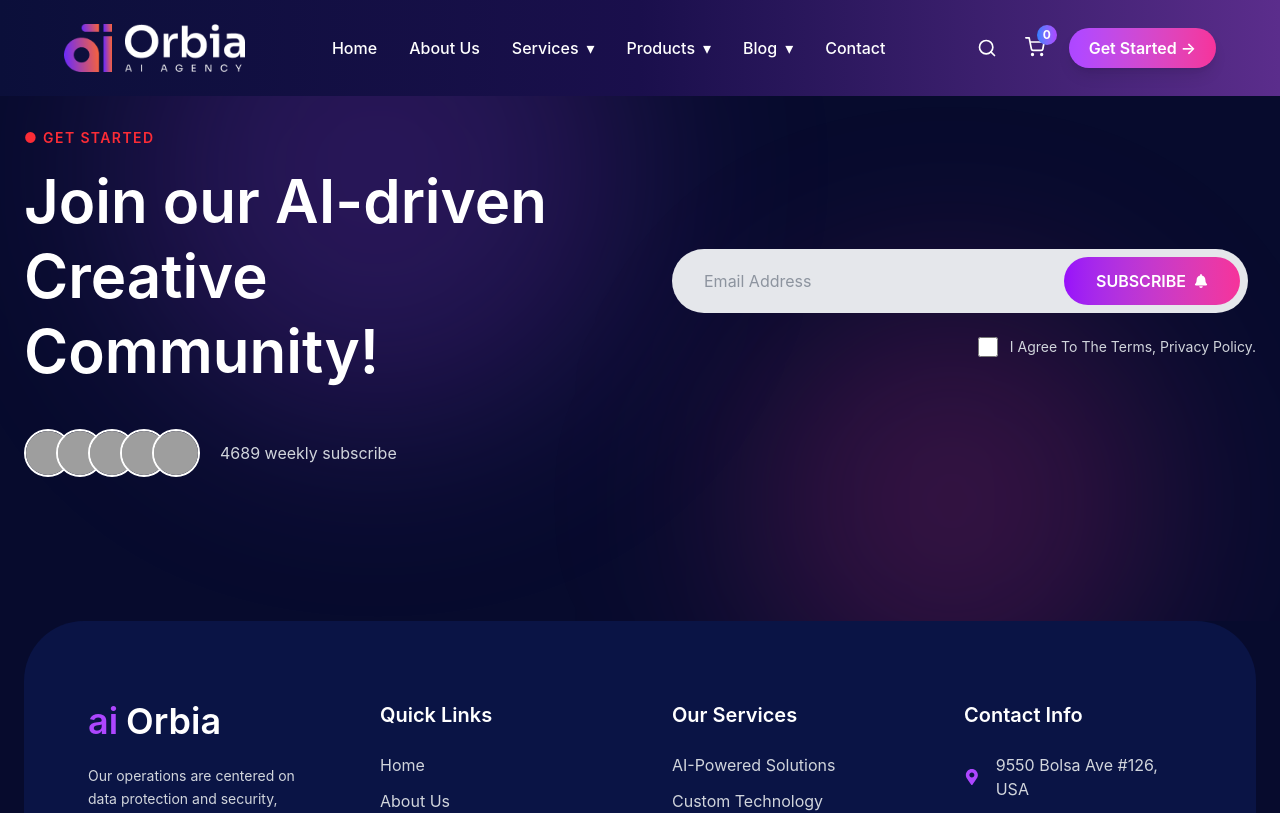
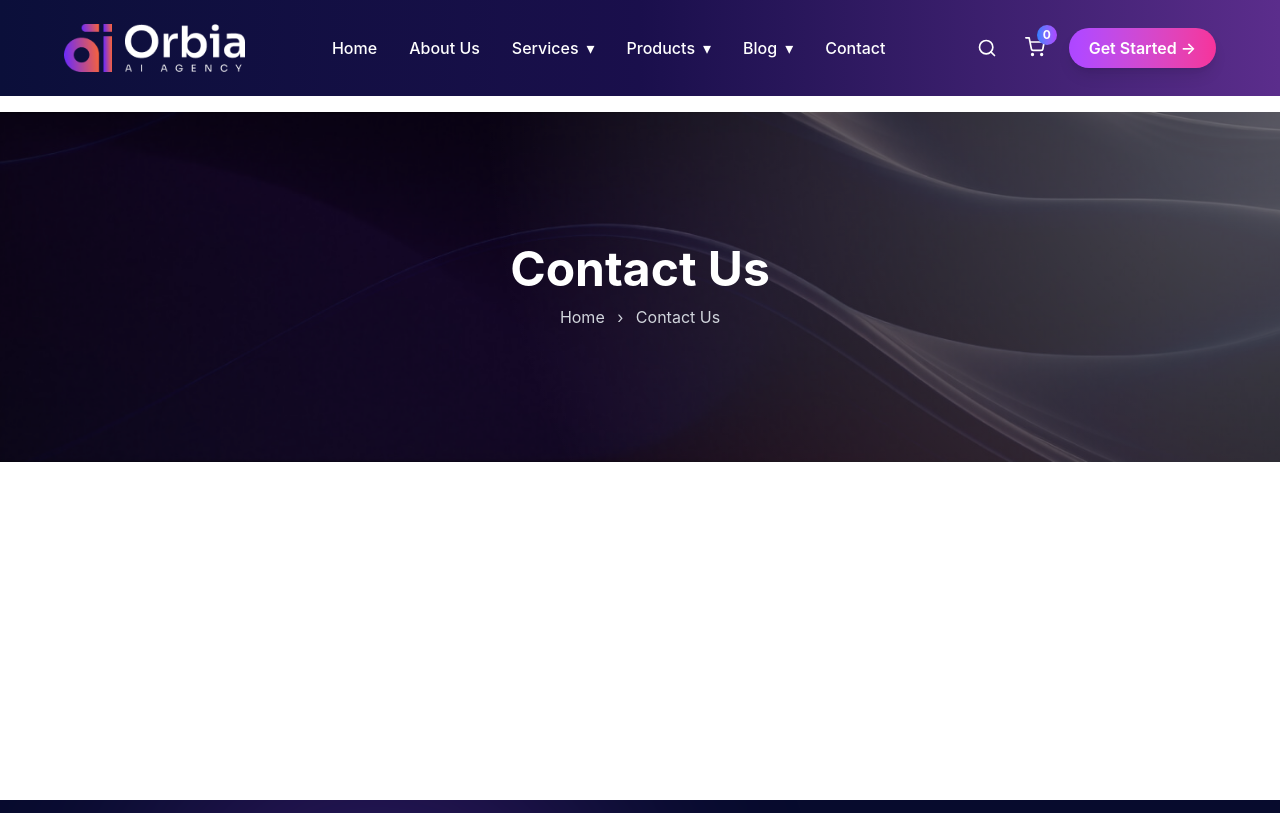
Before and after one commit to priyaudala/ideas2ai, a React app in the folder frontend/: page /blog in a window 1280 px wide. Shown: the top 813 px of the page. Built offline with nearby package versions, Linux system fonts and the light colour scheme; grey boxes are pictures that could not be loaded; the HTML template or start-up script is replaced by a standard one.

Commit message:
added blog all components

```diff
--- /dev/null
+++ b/frontend/src/components/Blogs/BlogGrid.jsx
@@ -0,0 +1,33 @@
+import React from "react";
+
+const BlogGrid = () => {
+  return (
+    <div>
+      <section className="pt-24 md:pt-28">
+        <div className="relative w-full h-[300px] md:h-[350px] flex items-center justify-center text-center text-white overflow-hidden">
+          {/* ✅ Background Image */}
+          <div
+            className="absolute inset-0 bg-cover bg-center"
+            style={{ backgroundImage: "url('/bgimg.jpeg')" }}
+          />
+
+          {/* ✅ Dark Overlay (important for text visibility) */}
+          <div className="absolute inset-0 bg-black/50" />
+
+          {/* Optional Glow */}
+          <div className="absolute inset-0 opacity-30 bg-[radial-gradient(circle_at_top_right,#ffffff,transparent_60%)]" />
+
+          {/* Content */}
+          <div className="relative z-10">
+            <h1 className="text-3xl md:text-5xl font-bold mb-3">Contact Us</h1>
+            <p className="text-gray-300 text-sm md:text-base">
+              Home <span className="mx-2">›</span> Contact Us
+            </p>
+          </div>
+        </div>
+      </section>
+    </div>
+  );
+};
+
+export default BlogGrid;
--- /dev/null
+++ b/frontend/src/components/Blogs/BlogSidebar.jsx
@@ -0,0 +1,11 @@
+import React from 'react'
+
+const BlogSidebar = () => {
+  return (
+    <div>
+
+    </div>
+  )
+}
+
+export default BlogSidebar
--- a/frontend/src/pages/Blog.jsx
+++ b/frontend/src/pages/Blog.jsx
@@ -1,11 +1,16 @@
-import React from 'react'
+import React from "react";
+import BlogGrid from "../components/Blogs/BlogGrid";
+import BlogDetails from "../components/Blogs/BlogDetails";
+import BlogSidebar from "../components/Blogs/BlogSidebar";
 
 const Blog = () => {
   return (
-    <div>
+    <div className="min-h-screen bg-white">
+      <BlogGrid />
+      <BlogDetails />
+      <BlogSidebar />
+    </div>
+  );
+};
 
-    </div>
-  )
-}
-
-export default Blog
+export default Blog;
--- a/frontend/src/pages/Contact.jsx
+++ b/frontend/src/pages/Contact.jsx
@@ -5,7 +5,7 @@ import ContactForm from "../components/Contact/ContactForm";
 
 const Contact = () => {
   return (
-    <div>
+    <div className="min-h-screen bg-white">
       <ContactHero />
       <ContactInfo />
       <ContactForm />
```
